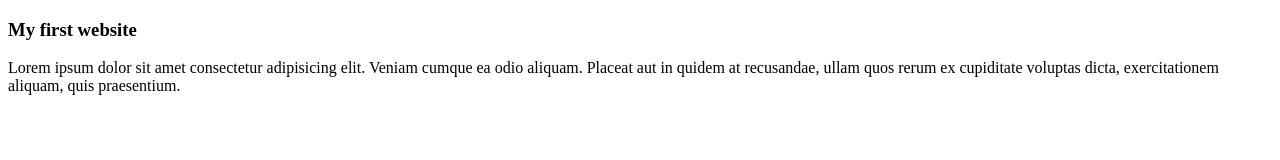
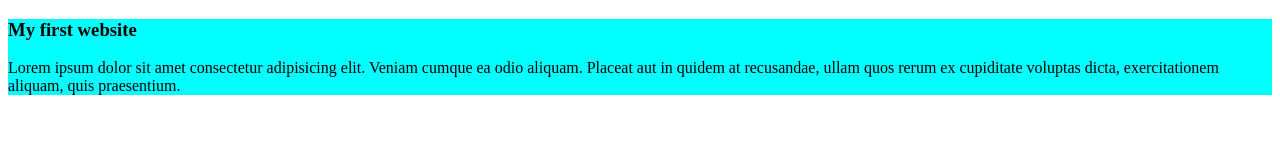
Before and after one commit to faisal5177/my-simple-website, a plain HTML site: page index.html in a window 1280 px wide. Drawn offline with Linux system fonts and the light colour scheme.

```diff
--- a/index.html
+++ b/index.html
@@ -4,6 +4,7 @@
     <meta charset="UTF-8">
     <meta name="viewport" content="width=device-width, initial-scale=1.0">
     <title>My Simple Website</title>
+    <link rel="stylesheet" href="styles/blog.css">
 </head>
 <body>
     <div>
```
